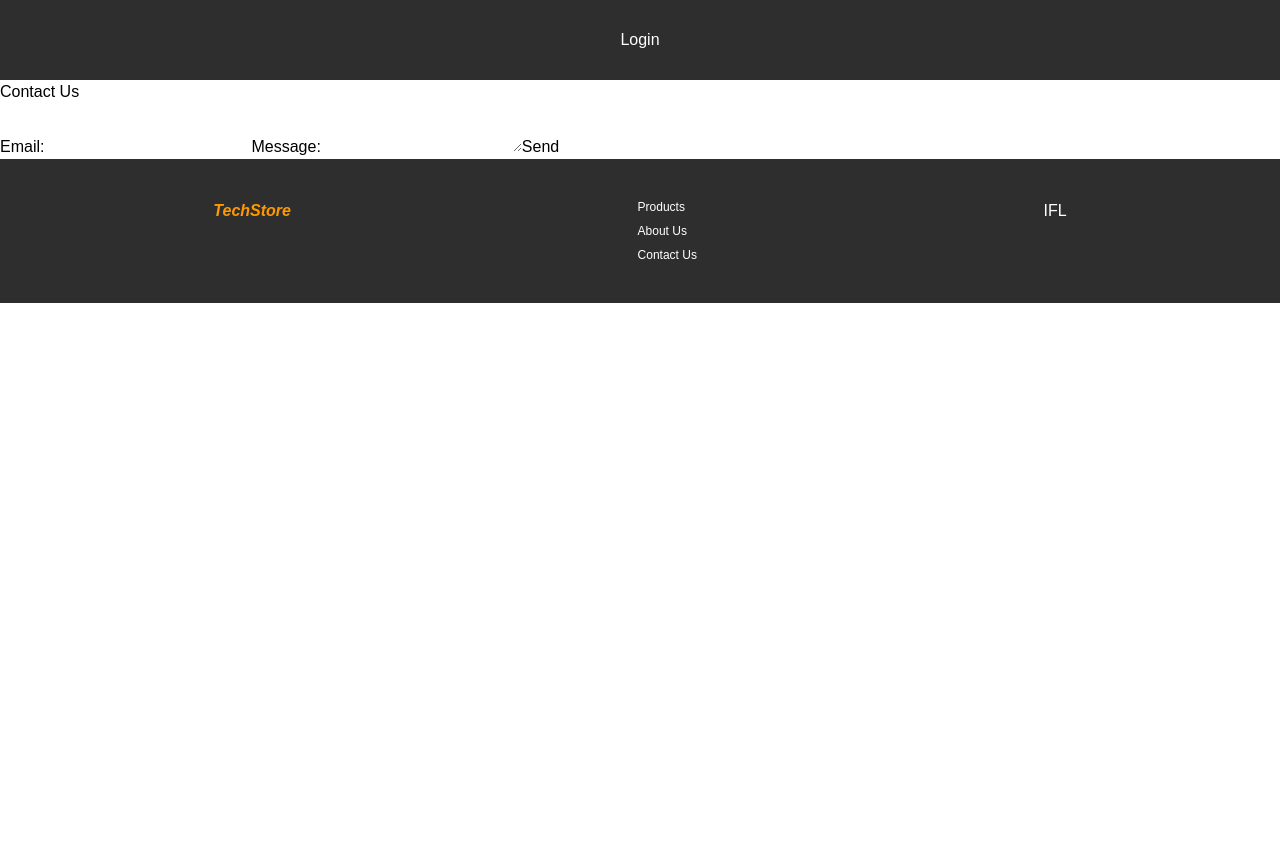
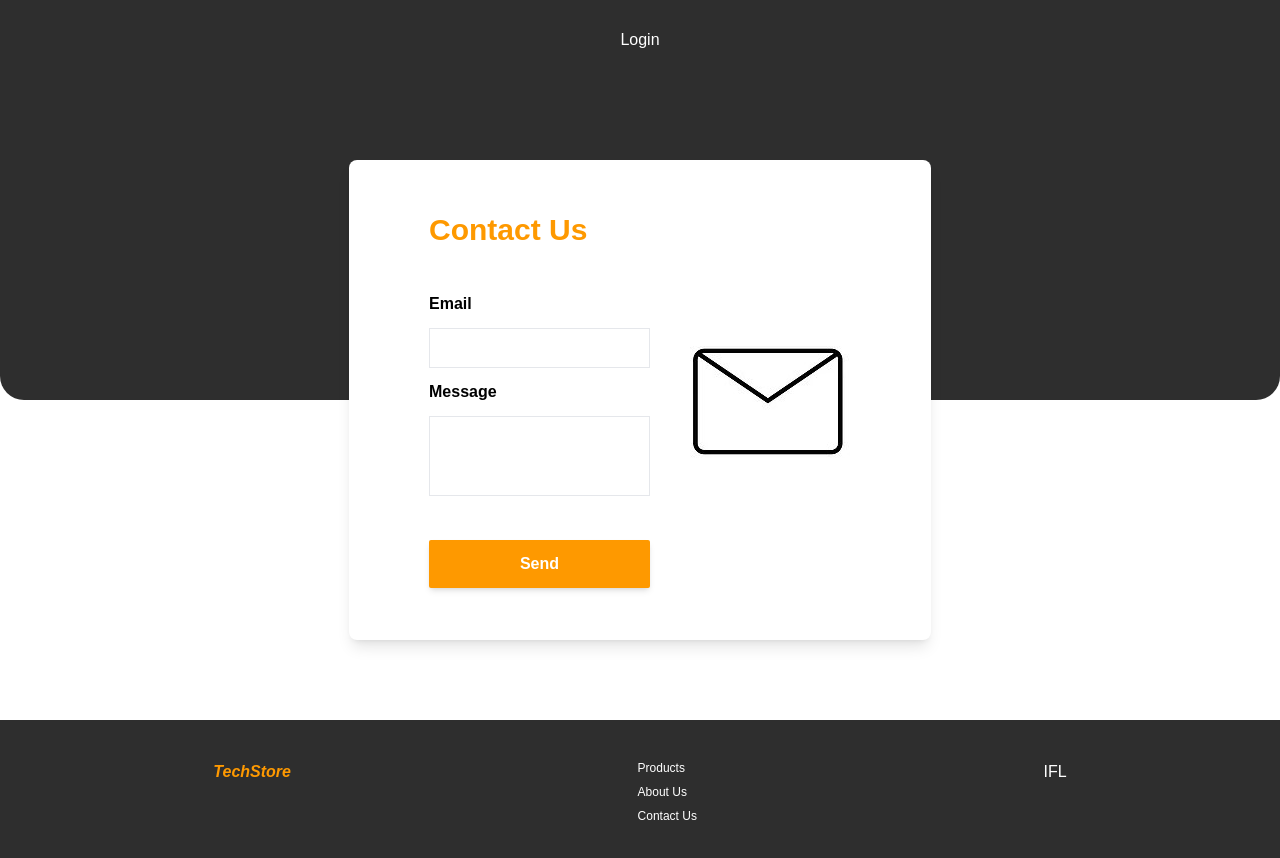
Before and after one commit to tmtm8976/ecommerce, a React (Create React App) app: page /contact in a window 1280 px wide. Shown: the top 858 px of the page. Before the commit the page ends 800 px from the top, so only its background shows below. Built offline with nearby package versions, Linux system fonts and the light colour scheme.

Commit message:
styling Contact us

```diff
--- a/src/components/layout/footer/Footer.jsx
+++ b/src/components/layout/footer/Footer.jsx
@@ -4,7 +4,6 @@ import { NavLink } from 'react-router-dom'
 export const Footer = () => {
   return (
     <footer className='p-10 bg-[#2e2e2e] flex justify-around text-white items-center flex-col'>
-        {/* <hr className='w-full pt-[0.5px] mb-5 border-0 bg-[#fe9900]' /> */}
         <div className='flex flex-col md:flex-row w-full justify-around'>
              <h3 className='w-100 font-semibold italic text-[#fe9900]'>TechStore</h3>
 
--- a/src/components/products/ProductDetails.jsx
+++ b/src/components/products/ProductDetails.jsx
@@ -32,7 +32,7 @@ export const ProductDetails = () => {
       <div className='relative w-1/3 h-[min(50vh,400px)] rounded-md '>
       <Slider {...settings} >
     {product.images.map((img, index) => (
-      <div className='h-full overflow-hidden'><img key={index} src={img} className='h-full object-cover' /></div>
+      <div className='h-[300px] w-[300px] flex items-center justify-center overflow-hidden'><img key={index} src={img} className='h-full object-cover' /></div>
     ))}
   </Slider>
 </div>
--- a/src/components/products/item/Product.jsx
+++ b/src/components/products/item/Product.jsx
@@ -8,7 +8,7 @@ export default function Product({product}) {
     <div className='pb-5 shadow-md rounded-2xl hover:cursor-pointer bg-white m-5 overflow-hidden' onClick={()=>navigate(`details/${product.id}`)} >
           <img src={product.thumbnail} alt="" className='overflow-hidden object-cover w-60 h-60 relative top-0'/>
           <div className=' w-60 p-3'>
-          <h1 className='h-10 font-semibold w-full flex justify-between items-center'>{product.title}<span className='text-xs'>{product.price+'$'}</span></h1>
+            <h1 className='h-10 font-semibold w-full flex justify-between items-start'>{product.title}<span className='text-xs'>{product.price+'$'}</span></h1>
             <p className='pt-5 text-xs h-20'>{product.description}</p>
           </div>
 
--- a/src/pages/statics/Contact.jsx
+++ b/src/pages/statics/Contact.jsx
@@ -21,18 +21,27 @@ export const Contact = () => {
   }
 
   return (
-    <div>
-      <h1>Contact Us</h1>
-      <form onSubmit={handleSubmit}>
-        <label htmlFor="email">Email:</label>
-        <input type="email" id="email" value={email} onChange={handleEmailChange} required />
+    <div className='w-full h-full'>
+    <div className='h-[50vh] w-full bg-[#2e2e2e] absolute top-0 rounded-3xl -z-10'></div>
+        <div className='h-[80vh] flex flex-col items-center justify-center'>
+        <div className='bg-white px-20 h-3/4 flex gap-10 items-center justify-center rounded-lg shadow-lg'>
 
-        <label htmlFor="message">Message:</label>
-        <textarea id="message" value={message} onChange={handleMessageChange} required></textarea>
+          <form onSubmit={handleSubmit} className='flex flex-col gap-3 font-bold'>
+          <h1 className='text-[#fe9900] text-3xl mb-8'>Contact Us</h1>
+            <label htmlFor="email">Email</label>
+            <input type="email" className='border h-[40px]'  id="email" value={email} onChange={handleEmailChange} required />
 
-        <button type="submit">Send</button>
-      </form>
-      {isSent && <p>Message successfully sent!</p>}
+            <label htmlFor="message">Message</label>
+            <textarea  className='border h-[80px] resize-none' id="message" value={message} onChange={handleMessageChange} required></textarea>
+
+            <button type='submit' className='px-5 py-3 bg-[#fe9900] rounded-sm mt-8 shadow-md font-bold text-white hover:scale-105 hover:ease-in-out hover:transition-transform'>Send</button>
+            {isSent && <p className='text-green-500'>Message successfully sent!</p>}
+          </form>
+          <img src="mail.jpg" alt="" />
+      </div>
+        </div>
+
     </div>
+
   )
 }
```
Also changed, not shown: public/mail.jpg (added), public/mail.webp (added). Lines whose indentation alone changed are shown as unchanged.
